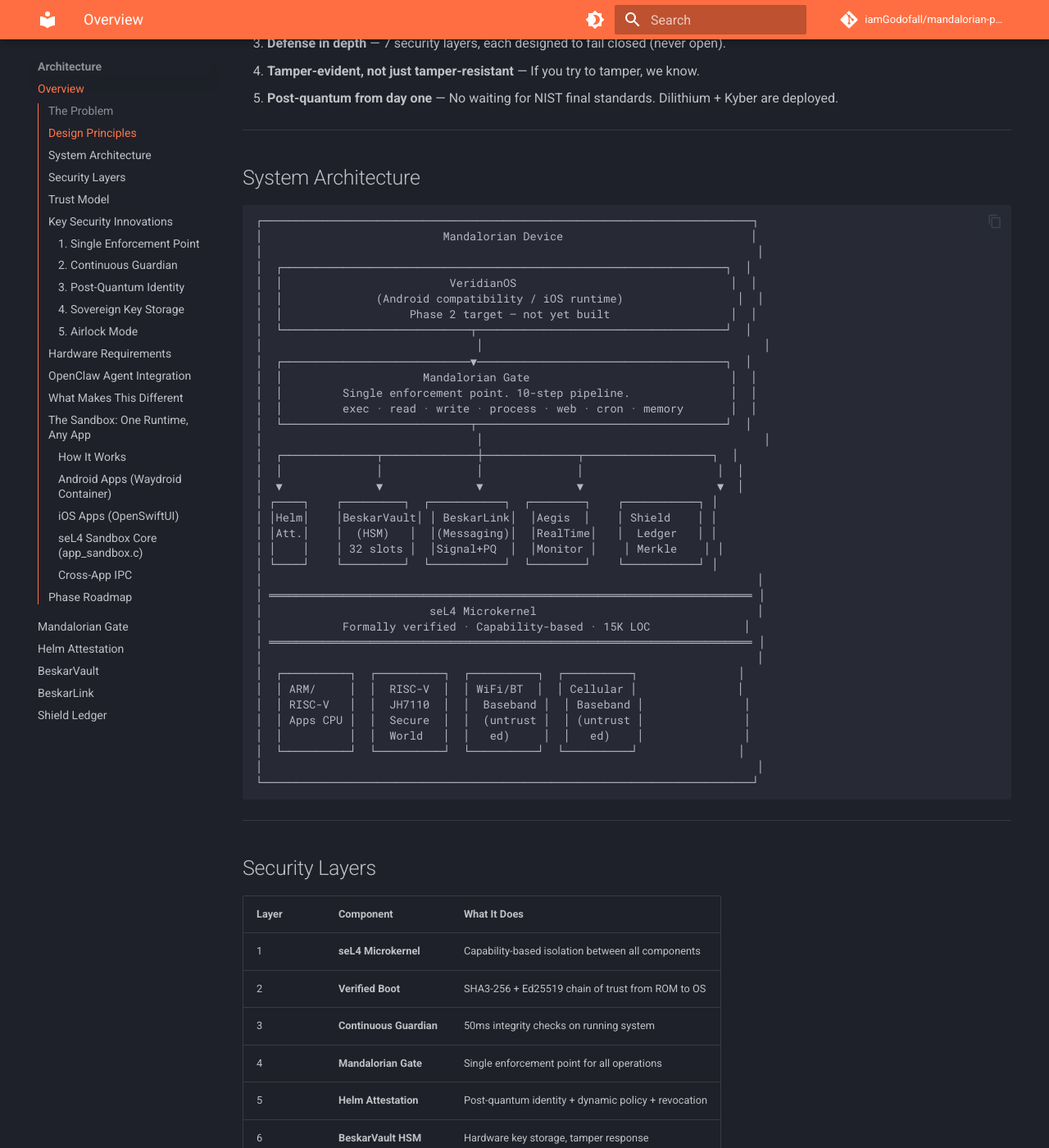
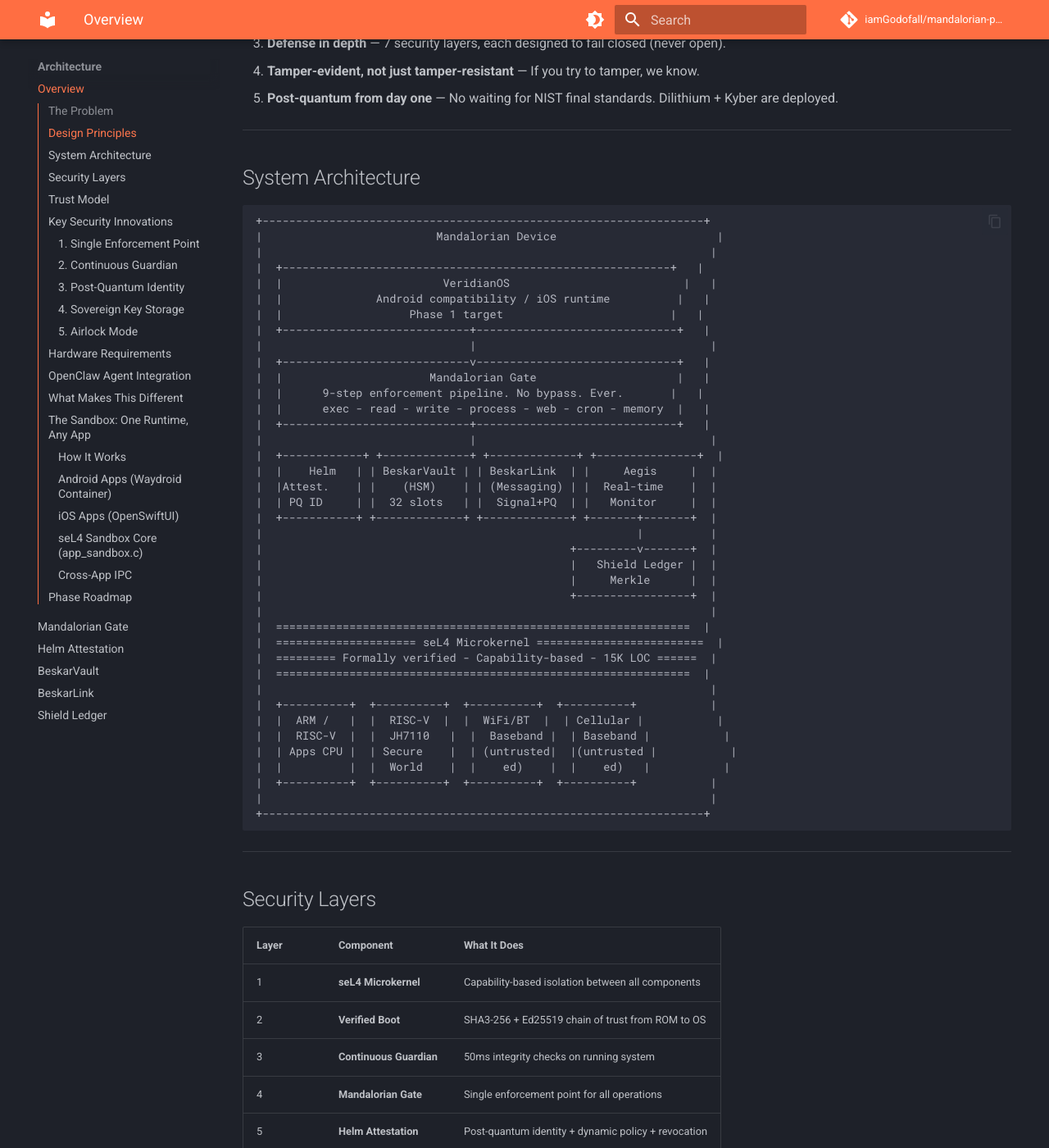
Before and after one commit to iamGodofall/mandalorian-project, an MkDocs documentation site: the page built from docs/architecture/overview.md, in a window 1280 px wide and 1400 px high, scrolled down 684 px. Shown: the whole window at 82% size. Built offline with MkDocs 1.6.1 and Material for MkDocs 9.7.7, drawn with Linux system fonts in a browser that asks for light colours; comment, search, counter and statistics services are not loaded; some of the changed text lies outside the part shown.

Commit message:
docs: fix stale refs, 10-step drift, and file path errors across architecture docs
docs/index.md:        rewrite — 9-step (was 10-step), VeridianOS Phase 2→1, fix box-drawing corruption
docs/architecture/overview.md: full rewrite — fix 10-step, box-drawing corruption, Phase 2→1, seL4 cap space
docs/architecture/vault.md:  correct vault.h → beskar_vault.h
docs/architecture/ledger.md: correct guardian.h → continuous_guardian.h, missing merkle_ledger.c
docs/architecture/link.md:   collapse missing submodules into single beskar_link.c
docs/root/README.md:  10-step → 9-step

````diff
--- a/docs/architecture/overview.md
+++ b/docs/architecture/overview.md
@@ -30,43 +30,45 @@ Every phone today is a **betrayal machine**:
 ## System Architecture
 
 ```
-┌─────────────────────────────────────────────────────────────────────────┐
-│                           Mandalorian Device                            │
-│                                                                          │
-│  ┌──────────────────────────────────────────────────────────────────┐  │
-│  │                         VeridianOS                                │  │
-│  │              (Android compatibility / iOS runtime)                 │  │
-│  │                   Phase 2 target — not yet built                  │  │
-│  └────────────────────────────┬─────────────────────────────────────┘  │
-│                                │                                          │
-│  ┌────────────────────────────▼─────────────────────────────────────┐  │
-│  │                     Mandalorian Gate                              │  │
-│  │         Single enforcement point. 10-step pipeline.               │  │
-│  │         exec · read · write · process · web · cron · memory       │  │
-│  └────────────────────────────┬─────────────────────────────────────┘  │
-│                                │                                          │
-│  ┌──────────────┬──────────────┼──────────────┬───────────────────┐  │
-│  │              │              │              │                    │  │
-│  ▼              ▼              ▼              ▼                    ▼  │
-│ ┌────┐    ┌─────────┐  ┌───────────┐  ┌────────┐    ┌───────────┐ │
-│ │Helm│    │BeskarVault│ │ BeskarLink│  │Aegis  │    │ Shield    │ │
-│ │Att.│    │  (HSM)   │  │(Messaging)│  │RealTime│   │  Ledger   │ │
-│ │    │    │ 32 slots │  │Signal+PQ  │  │Monitor │    │ Merkle    │ │
-│ └────┘    └─────────┘  └───────────┘  └────────┘    └───────────┘ │
-│                                                                          │
-│ ════════════════════════════════════════════════════════════════════════ │
-│                         seL4 Microkernel                                 │
-│            Formally verified · Capability-based · 15K LOC              │
-│ ════════════════════════════════════════════════════════════════════════ │
-│                                                                          │
-│  ┌──────────┐  ┌──────────┐  ┌──────────┐  ┌──────────┐               │
-│  │ ARM/     │  │  RISC-V  │  │ WiFi/BT  │  │ Cellular │               │
-│  │ RISC-V   │  │  JH7110  │  │  Baseband │  │ Baseband │               │
-│  │ Apps CPU │  │  Secure  │  │  (untrust │  │ (untrust │               │
-│  │          │  │  World   │  │   ed)     │  │   ed)    │               │
-│  └──────────┘  └──────────┘  └──────────┘  └──────────┘               │
-│                                                                          │
-└─────────────────────────────────────────────────────────────────────────┘
++------------------------------------------------------------------+
+|                          Mandalorian Device                        |
+|                                                                   |
+|  +----------------------------------------------------------+   |
+|  |                        VeridianOS                          |   |
+|  |              Android compatibility / iOS runtime          |   |
+|  |                   Phase 1 target                         |   |
+|  +----------------------------+------------------------------+   |
+|                               |                                   |
+|  +----------------------------v------------------------------+   |
+|  |                      Mandalorian Gate                     |   |
+|  |      9-step enforcement pipeline. No bypass. Ever.       |   |
+|  |      exec - read - write - process - web - cron - memory  |   |
+|  +----------------------------+------------------------------+   |
+|                               |                                   |
+|  +------------+ +-------------+ +-------------+ +---------------+  |
+|  |    Helm   | | BeskarVault | | BeskarLink  | |     Aegis     |  |
+|  |Attest.    | |    (HSM)    | | (Messaging) | |  Real-time    |  |
+|  | PQ ID     | |  32 slots   | |  Signal+PQ  | |   Monitor     |  |
+|  +-----------+ +-------------+ +-------------+ +-------+-------+  |
+|                                                        |          |
+|                                              +---------v-------+  |
+|                                              |   Shield Ledger |  |
+|                                              |     Merkle      |  |
+|                                              +-----------------+  |
+|                                                                   |
+|  ==============================================================  |
+|  ===================== seL4 Microkernel =========================  |
+|  ========= Formally verified - Capability-based - 15K LOC ======  |
+|  ==============================================================  |
+|                                                                   |
+|  +----------+  +----------+  +----------+  +----------+           |
+|  |  ARM /   |  |  RISC-V  |  |  WiFi/BT  |  | Cellular |           |
+|  |  RISC-V  |  |  JH7110   |  |  Baseband |  | Baseband |           |
+|  | Apps CPU |  | Secure    |  | (untrusted|  |(untrusted |           |
+|  |          |  |  World    |  |    ed)    |  |    ed)   |           |
+|  +----------+  +----------+  +----------+  +----------+           |
+|                                                                   |
++------------------------------------------------------------------+
 ```
 
 ---
@@ -89,7 +91,7 @@ Every phone today is a **betrayal machine**:
 
 ```
 TRUSTED (verified boot chain):
-  ROM → Bootloader → seL4 Kernel → Helm → Mandalorian Gate
+  ROM -> Bootloader -> seL4 Kernel -> Helm -> Mandalorian Gate
 
 UNTRUSTED (isolated, no direct hardware access):
   - Android/iOS userspace apps
@@ -123,7 +125,7 @@ Compound identities (Dilithium + Ed25519) mean that even a quantum computer cann
 Keys in BeskarVault cannot be extracted. Physical tampering triggers zeroization. The best an attacker can do is destroy the key — not steal it.
 
 ### 5. Airlock Mode
-Emergency self-destruct. One command → all data zeroized, new device identity generated, old identity irrecoverably destroyed.
+Emergency self-destruct. One command -> all data zeroized, new device identity generated, old identity irrecoverably destroyed.
 
 ---
 
@@ -138,7 +140,7 @@ Emergency self-destruct. One command → all data zeroized, new device identity
 | Memory | 8GB LPDDR4 | LPDDR5 + memory encryption |
 | Storage | NVMe SSD | Encrypted NVMe with integrity |
 
-**Reality check**: The JH7110 is a development board. Real Mandalorian hardware requires custom silicon. This is a 3–5 year roadmap.
+**Reality check**: The JH7110 is a development board. Real Mandalorian hardware requires custom silicon. This is a 3-5 year roadmap.
 
 ---
 
@@ -147,20 +149,20 @@ Emergency self-destruct. One command → all data zeroized, new device identity
 AI agents (via OpenClaw) connect through the OpenClaw Adapter:
 ```
 OpenClaw Agent
-      │
-      │ Tool call (exec/read/write/process/web/memory/cron)
-      │
-      ▼
+      |
+      | Tool call (exec/read/write/process/web/memory/cron)
+      |
+      v
 openclaw-adapter.c
-      │ Builds mandalorian_request_t
-      │
-      ▼
-Mandalorian Gate (10-step enforcement)
-      │ Helm policy check
-      │ BeskarVault HMAC verification
-      │ Receipt logged to Shield Ledger
-      │
-      ▼
+      | Builds mandalorian_request_t
+      |
+      v
+Mandalorian Gate (9-step enforcement)
+      | Helm policy check
+      | BeskarVault HMAC verification
+      | Receipt logged to Shield Ledger
+      |
+      v
 Result returned to agent
 ```
 
@@ -195,20 +197,20 @@ Every app (Android `.apk` or iOS `.ipa`) runs inside a **seL4-isolated sandbox d
 
 | Capability | Default | User Control |
 |---|---|---|
-| Network | ❌ Denied | Grant per-session |
-| Camera | ❌ Denied | Grant per-session |
-| Microphone | ❌ Denied | Grant per-session |
-| Storage | ✅ App-only | Revocable |
-| Notifications | ✅ App-only | Revocable |
-| Location | ❌ Denied | Grant per-session |
+| Network | Denied | Grant per-session |
+| Camera | Denied | Grant per-session |
+| Microphone | Denied | Grant per-session |
+| Storage | App-only | Revocable |
+| Notifications | App-only | Revocable |
+| Location | Denied | Grant per-session |
 
 ### Android Apps (Waydroid Container)
 
 Android runs in a **Waydroid container** on top of VeridianOS/seL4:
 
 ```
-Android App → Waydroid Container → VeridianOS → seL4 Microkernel
-                     ↓
+Android App -> Waydroid Container -> VeridianOS -> seL4 Microkernel
+                     |
               microG (open GMS)
               Aegis permission mediator
               Network blocklist (Facebook, Mixpanel, etc.)
@@ -224,8 +226,8 @@ Android App → Waydroid Container → VeridianOS → seL4 Microkernel
 iOS apps don't run in a emulator — their **UI layer is reimplemented** from public Apple Developer documentation:
 
 ```
-iOS App Source → OpenSwiftUI SDK → VeridianOS renderer (Skia)
-                      ↓
+iOS App Source -> OpenSwiftUI SDK -> VeridianOS renderer (Skia)
+                      |
               Hardened NSURLSession (blocklist active)
               Encrypted UserDefaults (BeskarCore key)
               No iCloud, no App Store APIs
@@ -253,22 +255,22 @@ Apps can only communicate if Aegis approves — based on shared capability grant
 ## Phase Roadmap
 
 ```
-Phase 0 (NOW)    ── Production-ready software foundation
+Phase 0 (NOW)    -- Production-ready software foundation
                    seL4 + Gate + Helm + Vault + Ledger + Link
                    All tests passing. Windows build working.
                    CI/CD operational.
 
-Phase 1 (Q2 2026) ── Formal verification extends to Gate
+Phase 1 (Q2 2026) -- Formal verification extends to Gate
                    Reproducible builds
                    VisionFive 2 hardware demo
                    Keybase live demo
 
-Phase 2 (Q3–Q4 2026) ── VeridianOS Android compatibility
+Phase 2 (Q3-Q4 2026) -- VeridianOS Android compatibility
                    WASM runtime
                    Discrete HSM prototype
                    BeskarLink production
 
-Phase 3 (2027+)  ── Custom RISC-V SoC tape-out
+Phase 3 (2027+)  -- Custom RISC-V SoC tape-out
                    Integrated tamper mesh
                    Memory encryption in hardware
                    Mandalorian Phone: production hardware
````
Also changed, not shown: other parts of docs/architecture/overview.md (+8 -8 lines), docs/architecture/ledger.md (+3 -2 lines), docs/architecture/link.md (+2 -5 lines), docs/architecture/vault.md (+1 -1 lines), docs/index.md (+29 -29 lines), docs/root/README.md (+1 -1 lines).
